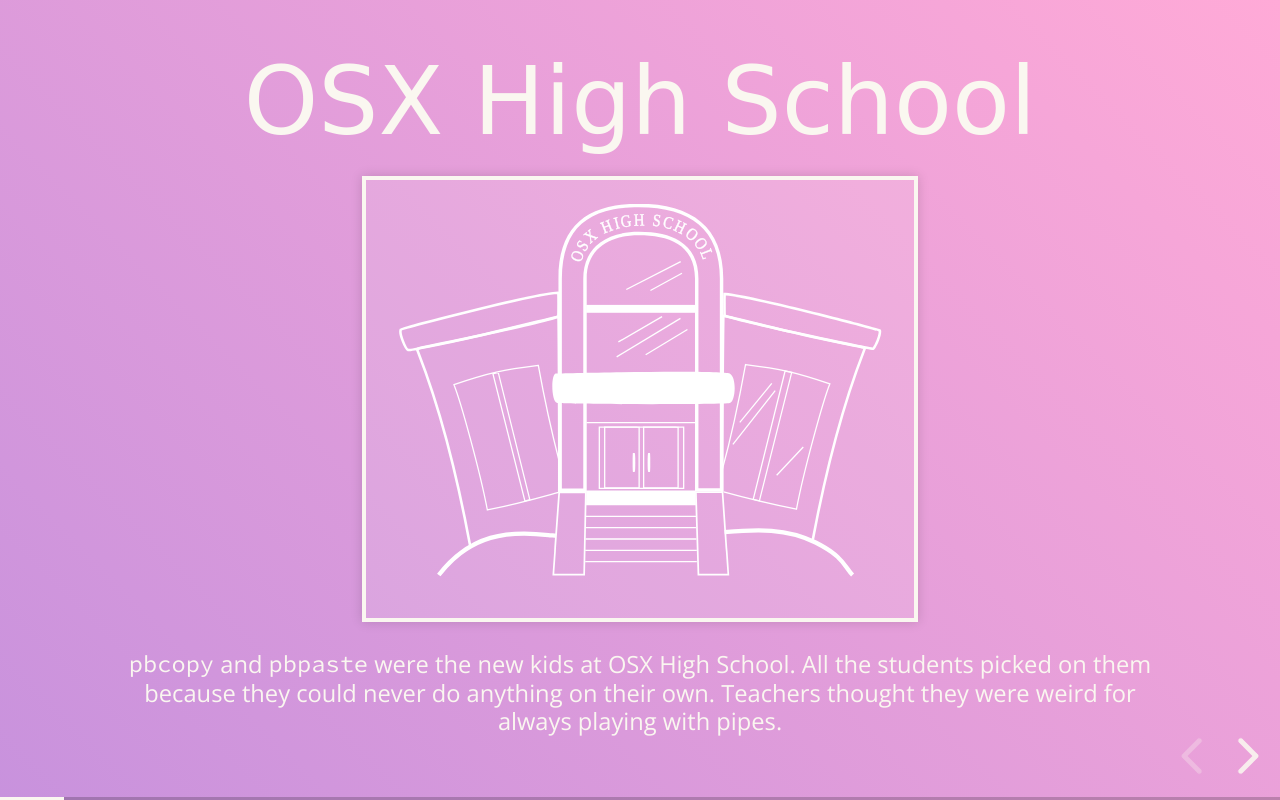
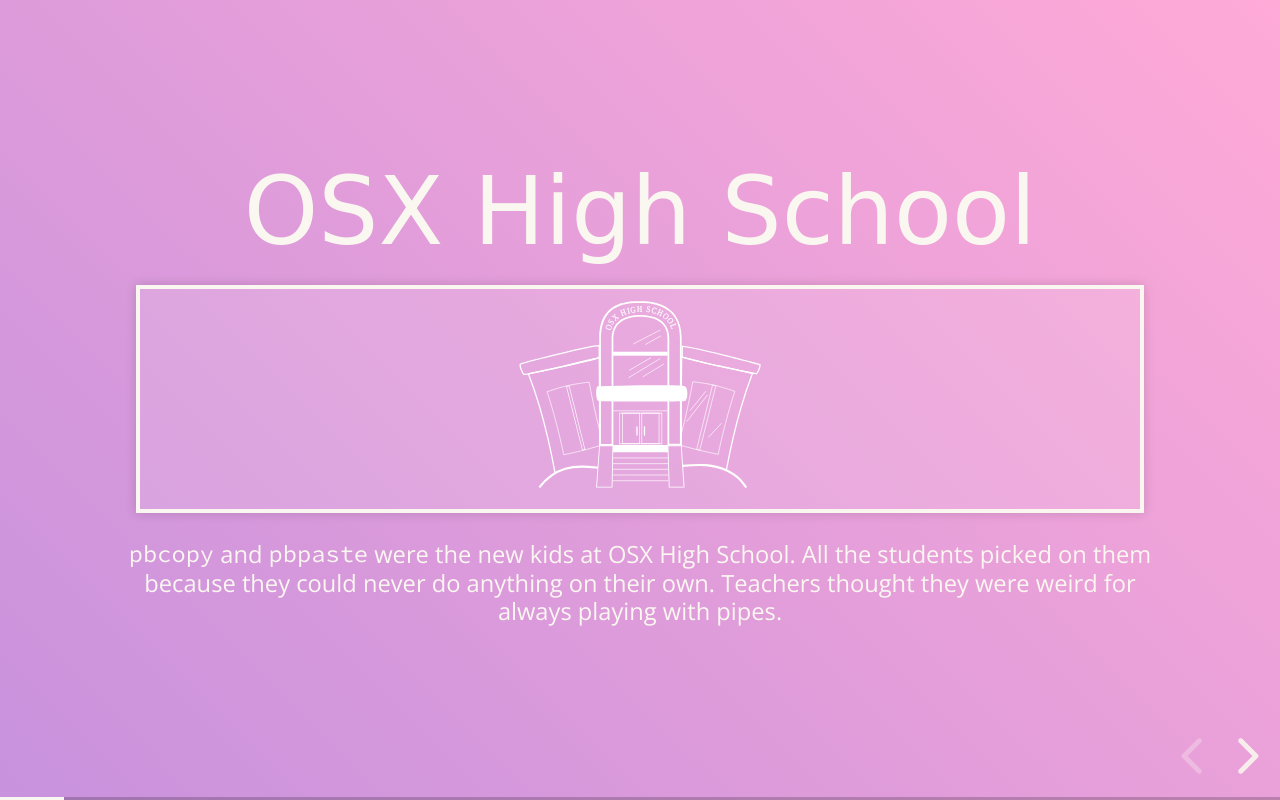
Before and after one commit to ddrscott/pbcopypaste, a website: page index.html in a window 1280 px wide. Both pictures are taken after a click on the button "next slide". Drawn offline with nearby package versions, Linux system fonts and the light colour scheme; a web font is replaced by a local one.

Commit message:
Fix image sizing on large screens

```diff
--- a/css/theme/pink.css
+++ b/css/theme/pink.css
@@ -313,7 +313,8 @@ body {
 
 .cover img {
   text-align: center;
-  height: 50vh;
+  max-height: 25vh;
+  width: 100vw;
   background: rgba(0, 0, 0, 0.08)
 }
 
```
